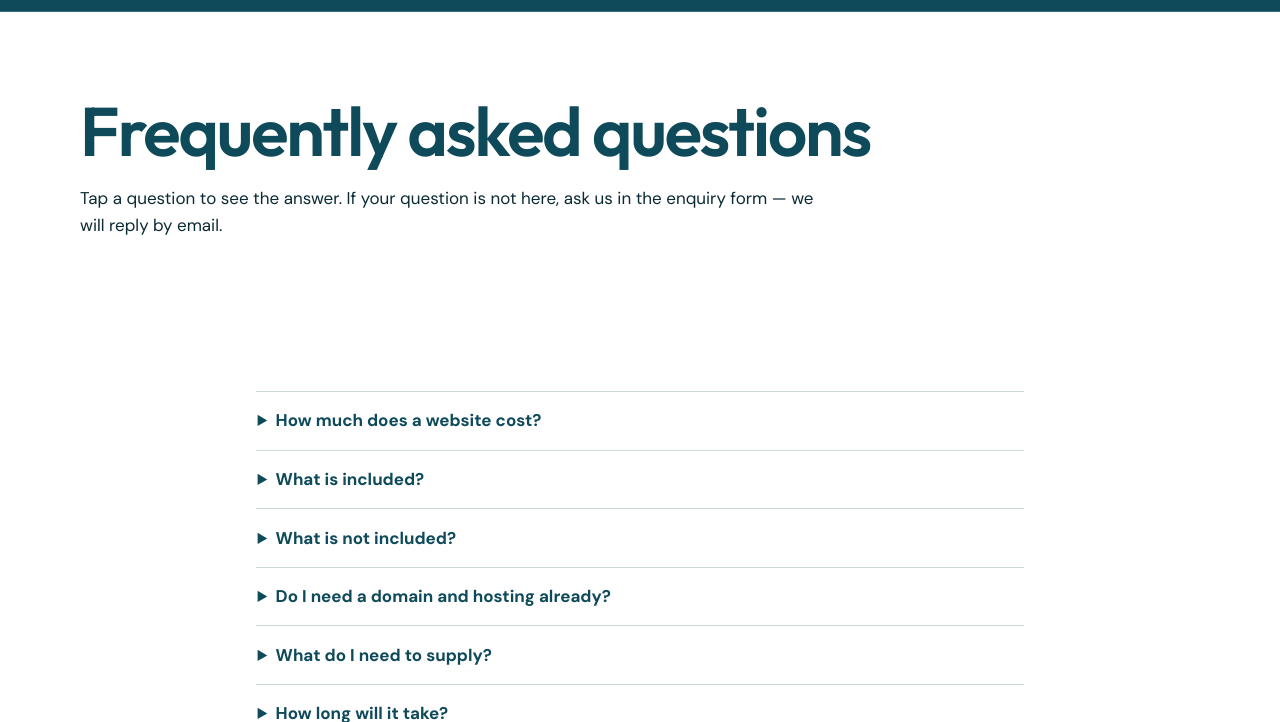
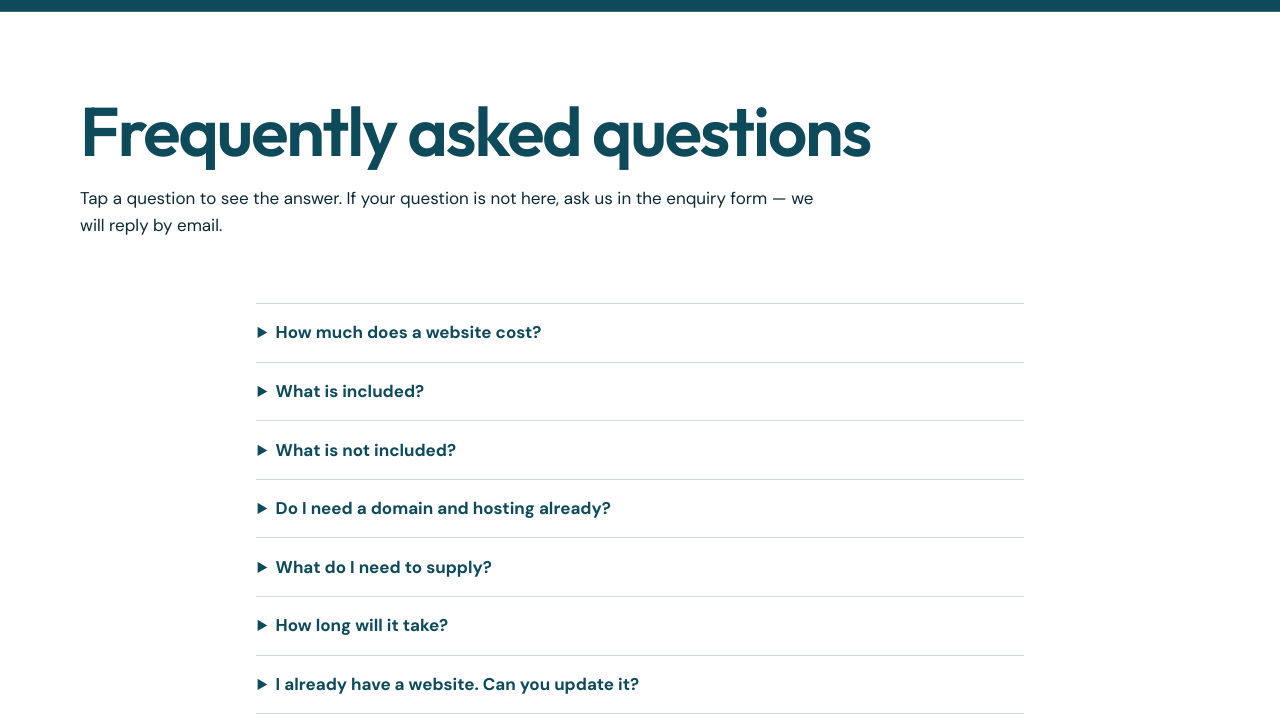
Before and after one commit to HikoiDigital/hikoi-digital-website, a plain HTML site: page faq.html in a window 1280 px wide. Shown: the part 69-791 px from the top of the page. Drawn offline with Linux system fonts and the light colour scheme.

Commit message:
Tighten intro spacing on the FAQ page

```diff
--- a/faq.html
+++ b/faq.html
@@ -29,13 +29,13 @@
     </div>
   </header>
   <main id="main">
-<section class='page-head'>
+<section class='page-head' style="padding-block-end: 2rem;">
 <div class='wrap'>
 <h1>Frequently asked questions</h1>
 <p>Tap a question to see the answer. If your question is not here, ask us in the enquiry form — we will reply by email.</p>
 </div>
 </section>
-<section class='wrap section package-answers'>
+<section class='wrap section package-answers' style="padding-block-start: 2rem;">
 <details>
 <summary>How much does a website cost?</summary>
 <p>Simple Start is A$450 fixed build fee for a one-page website. Multi-Page is A$900 fixed build fee for a 3–5 page website. We confirm the fixed build fee and any separate costs upfront, before you decide whether to go ahead.</p>
```
